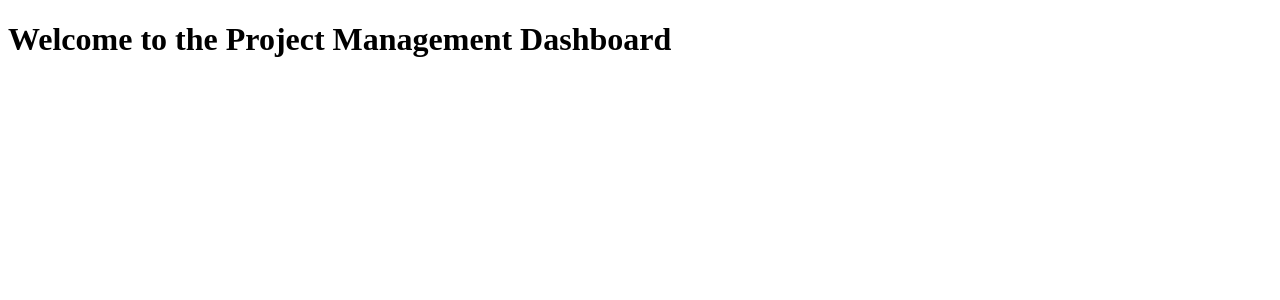
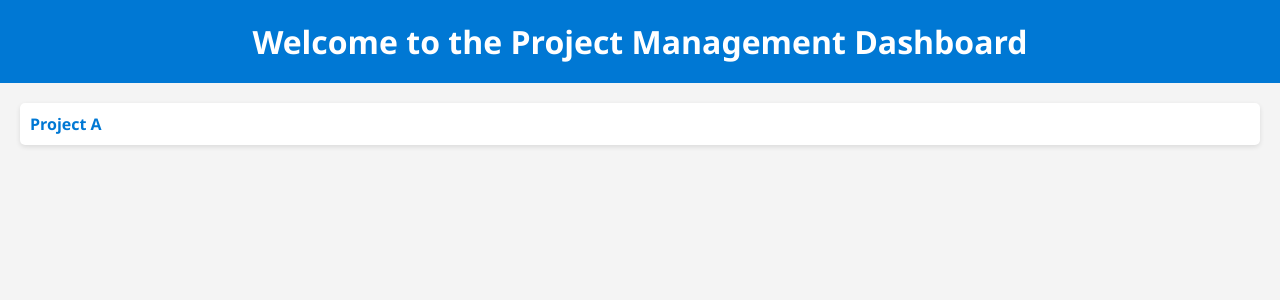
Before and after one commit to utsavhtalati/PM-Dashboard, a Flask app: page / in a window 1280 px wide. Shown: the top 300 px of the page. Run offline with Flask 3, Linux system fonts and the light colour scheme.

Commit message:
UI changes/buttons

```diff
--- a/app.py
+++ b/app.py
@@ -4,8 +4,8 @@ app = Flask(__name__)
 
 # Sample project data (you might use a database in a real application)
 projects = [
-    {"id": 1, "name": "Project A", "tasks": ["Task 1", "Task 2"]},
-    {"id": 2, "name": "Project B", "tasks": ["Task 3", "Task 4"]},
+    {"id": 1, "name": "Project A", "tasks": [{"id": 1, "description": "Task 1", "complete": False}, {"id": 2, "description": "Task 2", "complete": False}]}
+
 ]
 
 @app.route('/')
@@ -26,7 +26,29 @@ def add_task(project_id):
     project = next((p for p in projects if p["id"] == project_id), None)
 
     if project and task_description:
-        project["tasks"].append(task_description)
+        new_task = {"id": len(project['tasks']) + 1, "description": task_description, "complete": False}
+        project["tasks"].append(new_task)
+
+    return redirect(url_for('project', project_id=project_id))
+
+@app.route('/complete_task/<int:project_id>/<int:task_id>')
+def complete_task(project_id, task_id):
+    project = next((p for p in projects if p["id"] == project_id), None)
+
+    if project:
+        task = next((t for t in project['tasks'] if t["id"] == task_id), None)
+
+        if task:
+            task["complete"] = True
+
+    return redirect(url_for('project', project_id=project_id))
+
+@app.route('/delete_task/<int:project_id>/<int:task_id>')
+def delete_task(project_id, task_id):
+    project = next((p for p in projects if p["id"] == project_id), None)
+
+    if project:
+        project["tasks"] = [t for t in project['tasks'] if t["id"] != task_id]
 
     return redirect(url_for('project', project_id=project_id))
 
--- a/templates/index.html
+++ b/templates/index.html
@@ -4,8 +4,55 @@
     <meta charset="UTF-8">
     <meta name="viewport" content="width=device-width, initial-scale=1.0">
     <title>Project Management Dashboard</title>
+    <style>
+        body {
+            font-family: 'Segoe UI', Tahoma, Geneva, Verdana, sans-serif;
+            background-color: #f4f4f4;
+            color: #333;
+            margin: 0;
+            padding: 0;
+        }
+
+        h1 {
+            background-color: #0078d4;
+            color: #fff;
+            padding: 20px;
+            margin: 0;
+            text-align: center;
+        }
+
+        ul {
+            list-style-type: none;
+            padding: 0;
+            margin: 20px;
+        }
+
+        li {
+            background-color: #fff;
+            margin-bottom: 10px;
+            padding: 10px;
+            border-radius: 5px;
+            box-shadow: 0 2px 5px rgba(0, 0, 0, 0.1);
+        }
+
+        a {
+            color: #0078d4;
+            text-decoration: none;
+            font-weight: bold;
+        }
+
+        a:hover {
+            text-decoration: underline;
+        }
+    </style>
 </head>
 <body>
-    <h1> Welcome to the Project Management Dashboard</h1>
+    <h1>Welcome to the Project Management Dashboard</h1>
+
+    <ul>
+        {% for project in projects %}
+            <li><a href="{{ url_for('project', project_id=project['id']) }}">{{ project['name'] }}</a></li>
+        {% endfor %}
+    </ul>
 </body>
 </html>
```
Also changed, not shown: templates/project.html (+11 -1 lines).
